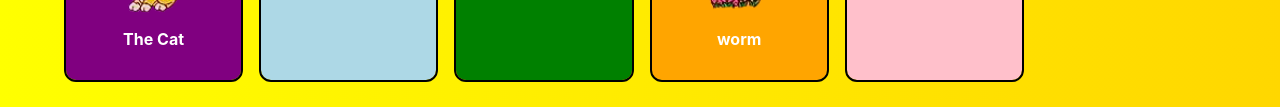
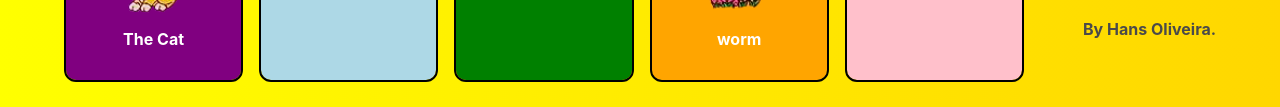
Before and after one commit to hansnery/see-n-say-storymaker, a plain HTML site: page index.html in a window 1280 px wide. Shown: the part 773-880 px from the top of the page. Drawn offline with nearby package versions, Linux system fonts and the light colour scheme.

Commit message:
Add signature

```diff
--- a/css/main.css
+++ b/css/main.css
@@ -113,3 +113,9 @@ body {
   width: 75px;
   height: 75px;
 }
+
+.signature {
+  font-weight: bolder;
+  margin-top: 20px;
+  margin-left: 45px;
+}
--- a/index.html
+++ b/index.html
@@ -195,6 +195,7 @@
 				<div class="column is-3 ml-6">
 					<div class="round-button blue-bg bigButton playbackButton ml-4">Playback</div>
 				</div>
+				<div class="signature">By Hans Oliveira.</div>
 			</div>
 		</div>
   </div>
```
